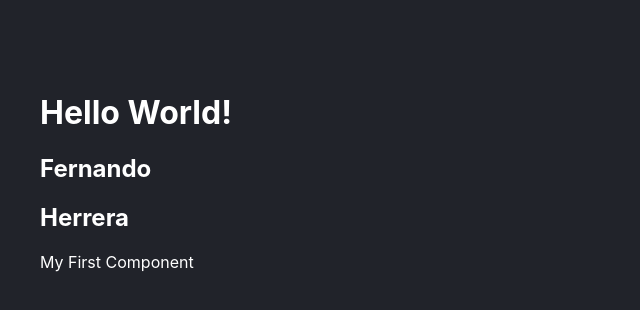
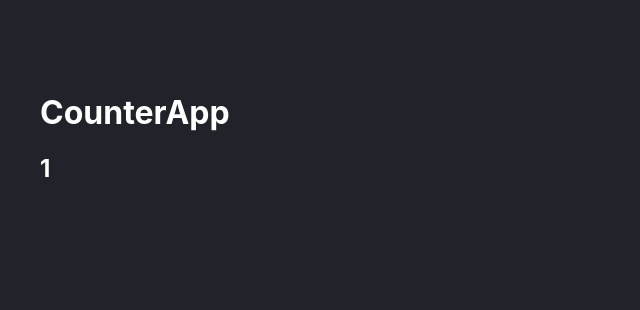
Before and after one commit to mauroquinteroos/react-udemy, a React (Create React App) app in the folder counter-app/: page / in a window 1280 px wide. Shown: the top 310 px of the page, without its empty margins (0-640 px from the left). Built offline with nearby package versions, Linux system fonts and the light colour scheme.

Commit message:
[ADD] :sparkles: Desarrollo del componente Counter

```diff
--- /dev/null
+++ b/counter-app/src/Counter.js
@@ -0,0 +1,17 @@
+import React from "react";
+import PropTypes from "prop-types";
+
+const Counter = ({ value }) => {
+  return (
+    <>
+      <h1>CounterApp</h1>
+      <h2>{value}</h2>
+    </>
+  );
+};
+
+Counter.propTypes = {
+  value: PropTypes.number.isRequired,
+};
+
+export default Counter;
--- a/counter-app/src/index.js
+++ b/counter-app/src/index.js
@@ -1,7 +1,7 @@
 import React from "react";
 import ReactDOM from "react-dom";
-import App from "./App";
+import Counter from "./Counter";
 
 import "./index.css";
 
-ReactDOM.render(<App />, document.getElementById("root"));
+ReactDOM.render(<Counter value={1} />, document.getElementById("root"));
```
